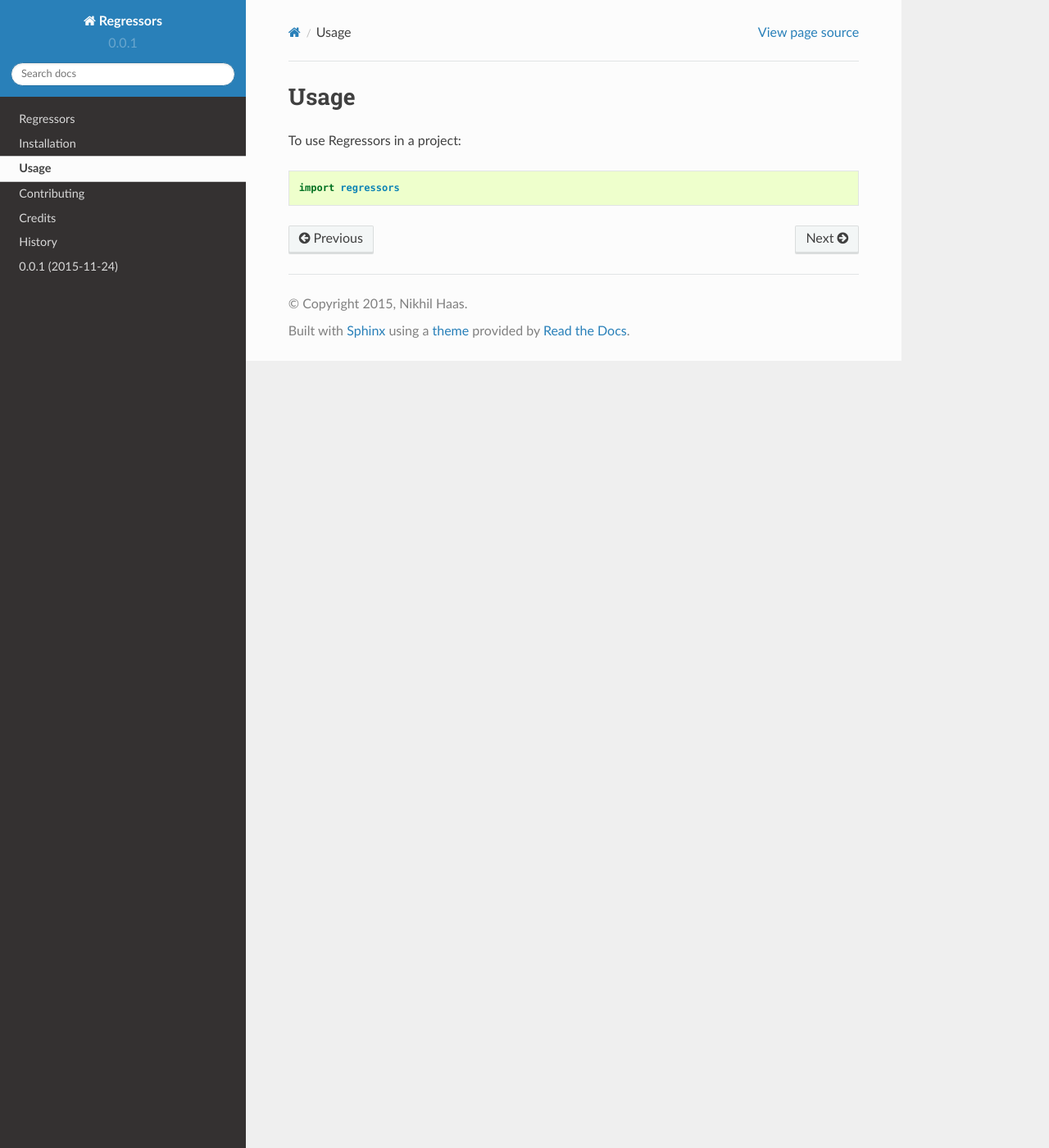
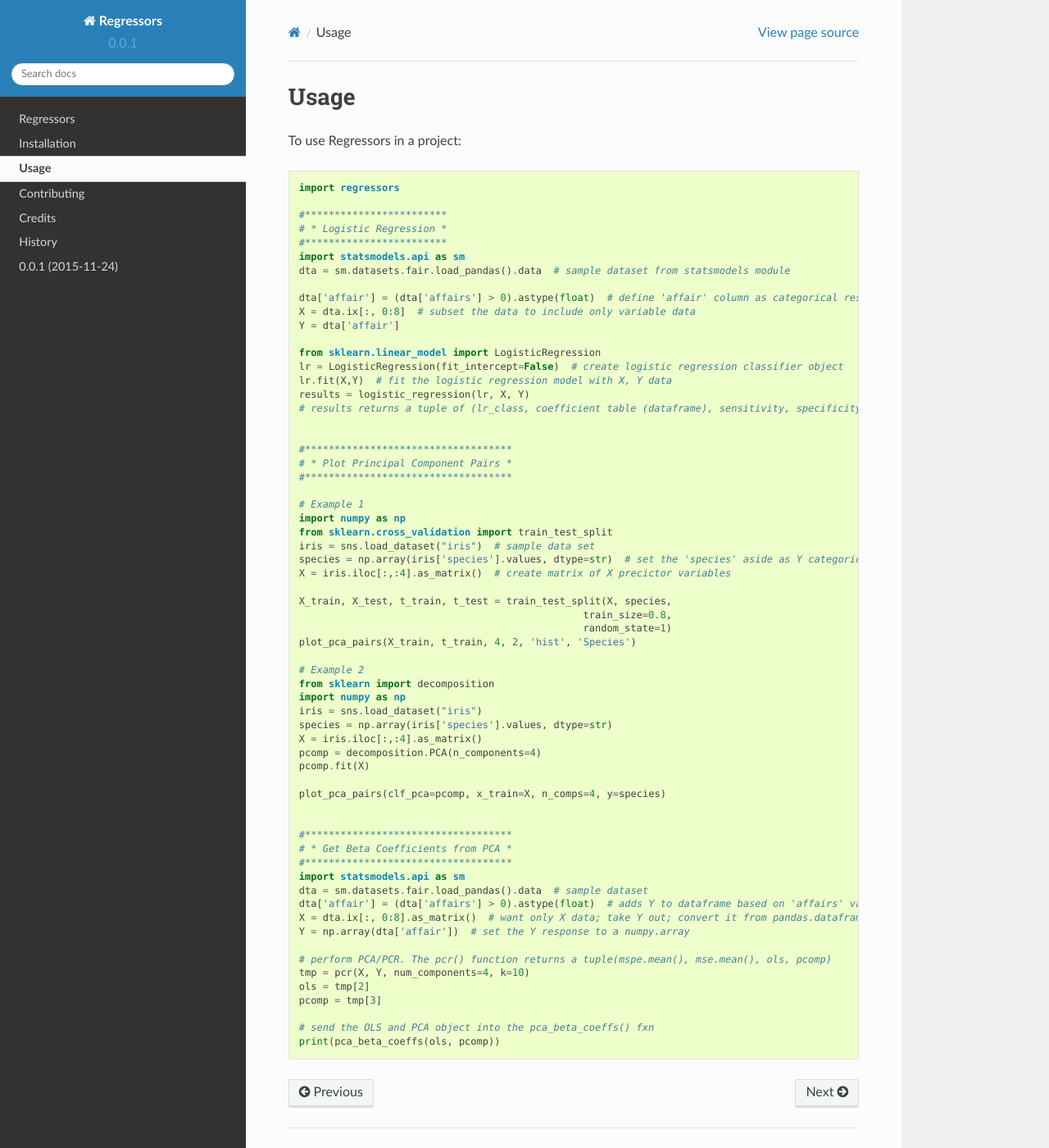
Before and after one commit to nsh87/regressors, a Sphinx documentation site: the page built from docs/usage.rst, in a window 1280 px wide and 1400 px high. Shown: the whole window at 82% size. Built offline with Sphinx 7.4.7 and the Read the Docs theme 2.0.0, drawn with Linux system fonts in a browser that asks for light colours; formulas are drawn with MathJax 3.

Commit message:
initial commit

```diff
--- a/docs/usage.rst
+++ b/docs/usage.rst
@@ -5,3 +5,65 @@ Usage
 To use Regressors in a project::
 
     import regressors
+
+    #************************
+    # * Logistic Regression *
+    #************************
+    import statsmodels.api as sm
+    dta = sm.datasets.fair.load_pandas().data  # sample dataset from statsmodels module
+
+    dta['affair'] = (dta['affairs'] > 0).astype(float)  # define 'affair' column as categorical response; 1's and 0's
+    X = dta.ix[:, 0:8]  # subset the data to include only variable data
+    Y = dta['affair']
+
+    from sklearn.linear_model import LogisticRegression
+    lr = LogisticRegression(fit_intercept=False)  # create logistic regression classifier object
+    lr.fit(X,Y)  # fit the logistic regression model with X, Y data
+    results = logistic_regression(lr, X, Y)
+    # results returns a tuple of (lr_class, coefficient table (dataframe), sensitivity, specificity, and precision)
+
+
+    #***********************************
+    # * Plot Principal Component Pairs *
+    #***********************************
+
+    # Example 1
+    import numpy as np
+    from sklearn.cross_validation import train_test_split
+    iris = sns.load_dataset("iris")  # sample data set
+    species = np.array(iris['species'].values, dtype=str)  # set the 'species' aside as Y categorical response variable
+    X = iris.iloc[:,:4].as_matrix()  # create matrix of X precictor variables
+
+    X_train, X_test, t_train, t_test = train_test_split(X, species,
+                                                    train_size=0.8,
+                                                    random_state=1)
+    plot_pca_pairs(X_train, t_train, 4, 2, 'hist', 'Species')
+
+    # Example 2
+    from sklearn import decomposition
+    import numpy as np
+    iris = sns.load_dataset("iris")
+    species = np.array(iris['species'].values, dtype=str)
+    X = iris.iloc[:,:4].as_matrix()
+    pcomp = decomposition.PCA(n_components=4)
+    pcomp.fit(X)
+
+    plot_pca_pairs(clf_pca=pcomp, x_train=X, n_comps=4, y=species)
+
+
+    #***********************************
+    # * Get Beta Coefficients from PCA *
+    #***********************************
+    import statsmodels.api as sm
+    dta = sm.datasets.fair.load_pandas().data  # sample dataset
+    dta['affair'] = (dta['affairs'] > 0).astype(float)  # adds Y to dataframe based on 'affairs' values
+    X = dta.ix[:, 0:8].as_matrix()  # want only X data; take Y out; convert it from pandas.dataframe to numpy.matrix
+    Y = np.array(dta['affair'])  # set the Y response to a numpy.array
+
+    # perform PCA/PCR. The pcr() function returns a tuple(mspe.mean(), mse.mean(), ols, pcomp)
+    tmp = pcr(X, Y, num_components=4, k=10)
+    ols = tmp[2]
+    pcomp = tmp[3]
+
+    # send the OLS and PCA object into the pca_beta_coeffs() fxn
+    print(pca_beta_coeffs(ols, pcomp))
```
